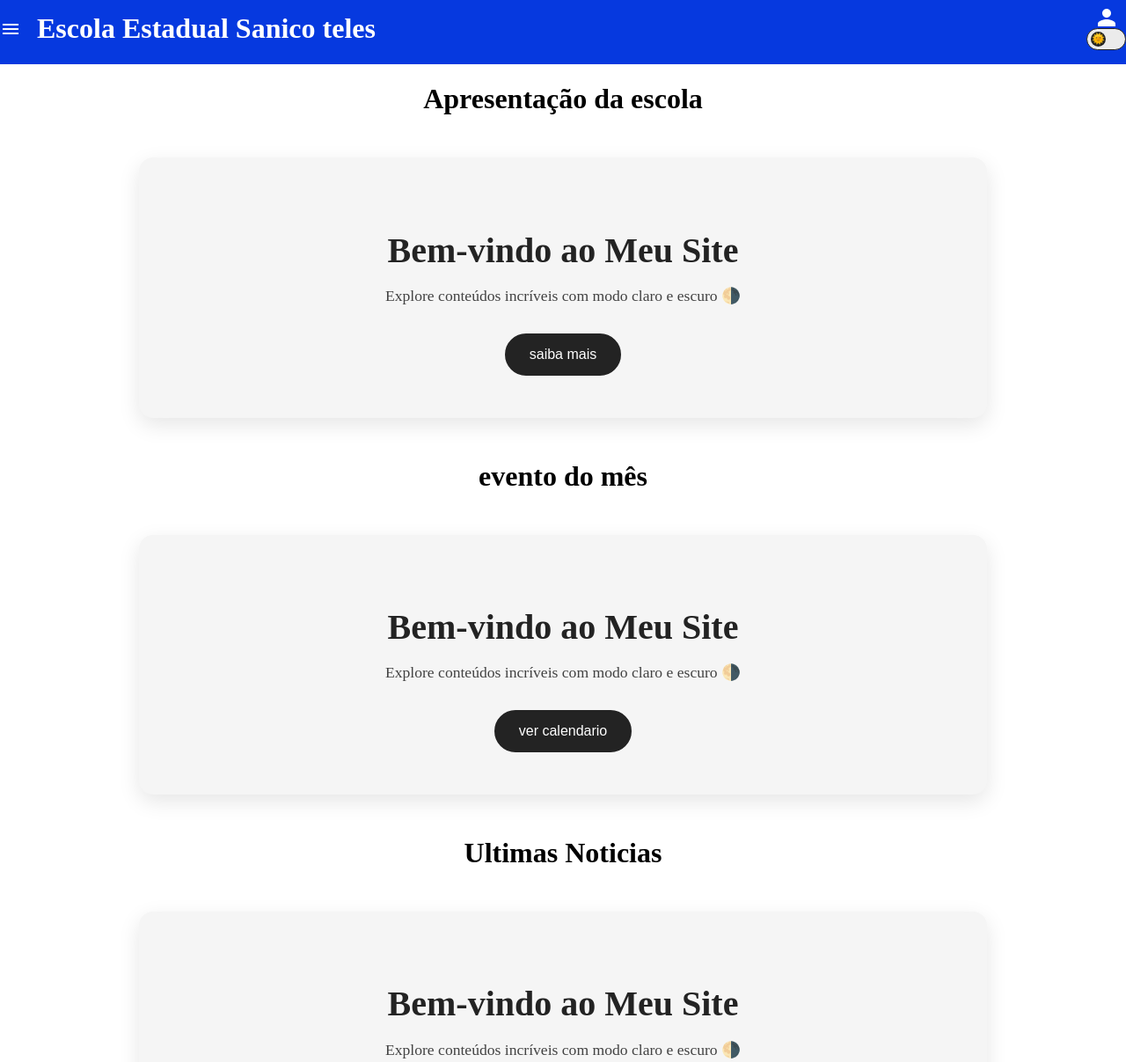
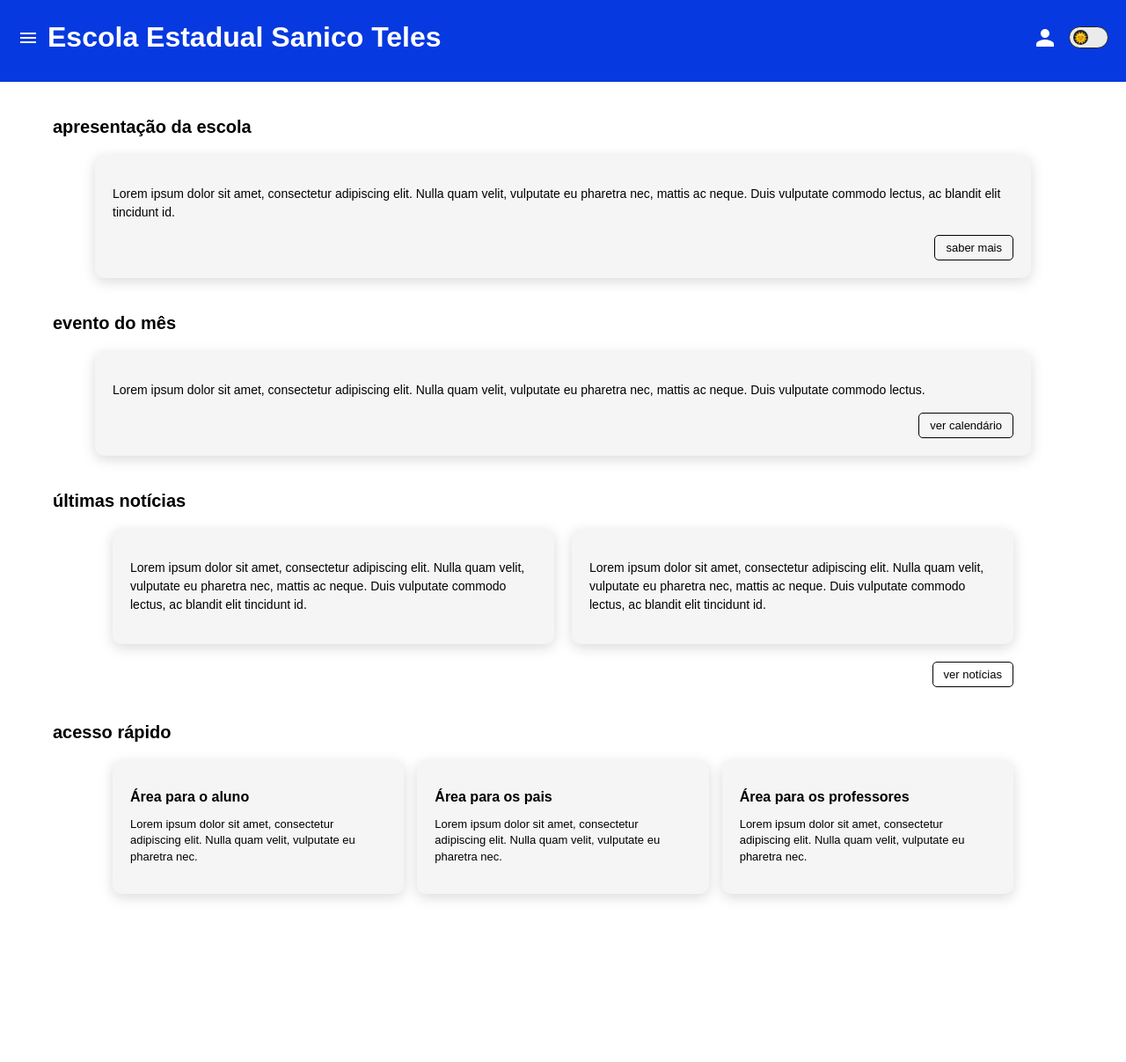
Before and after one commit to macps161009/site-sanico, a plain HTML site: page codigo/index.html in a window 1280 px wide. Shown: the part 7-1214 px from the top of the page at 88% size. After the commit the page ends 1043 px from the top, so only its background shows below. Drawn offline with Linux system fonts and the light colour scheme.

Commit message:
Revamp index.html with dark mode and layout updates
estrutura da pagina inicial praticamente pronta

```diff
--- a/codigo/index.html
+++ b/codigo/index.html
@@ -1,35 +1,45 @@
 <!DOCTYPE html>
-<html lang="en">
+<html lang="pt-br">
 <head>
-    <meta charset="UTF-8">
-    <meta name="viewport" content="width=device-width, initial-scale=1.0">
-    <title>Site escola</title>
+  <meta charset="UTF-8" />
+  <meta name="viewport" content="width=device-width, initial-scale=1.0" />
+  <title>Escola Estadual Sanico Teles</title>
   <style>
+    body {
+      margin: 0;
+      font-family: Arial, Helvetica, sans-serif;
+      background-color: #ffffff;
+      color: #000;
+      transition: background-color 0.3s ease, color 0.3s ease;
+    }
 
-        body{
-            margin: 0px;
+    /* TOPO */
+    .topo {
+      background-color: rgb(6, 57, 223);
+      color: white;
+      display: flex;
+      justify-content: space-between;
+      align-items: center;
+      padding: 10px 20px;
     }
-        .topo{
-            background-color: rgb(6, 57, 223);
-            display: flex;
-            color: white;
-            flex-direction: row;
-            align-items: center;
-            justify-content: space-between;
-        }
-        .menu{
-            flex-direction: row;
+
+    .menu {
       display: flex;
       align-items: center;
-            gap: 9px;
-        }
-        .modo{
-            display: flex;
-            flex-direction: column;
-            align-items: center;
-            padding: auto;
+      gap: 10px;
     }
 
+    .menu svg {
+      cursor: pointer;
+    }
+
+    .modo {
+      display: flex;
+      align-items: center;
+      gap: 15px;
+    }
+
+    /* SWITCH DE MODO ESCURO */
     :root {
       --toggle-bg-light: #ebebeb;
       --toggle-border: #232323;
@@ -45,14 +55,12 @@
       height: 25px;
     }
 
-        /* Esconde o input */
     .theme-switch input {
       opacity: 0;
       width: 0;
       height: 0;
     }
 
-        /* Trilha do botão */
     .slider {
       position: absolute;
       cursor: pointer;
@@ -60,33 +68,30 @@
       background-color: var(--toggle-bg-light);
       border: 1px solid var(--toggle-border);
       border-radius: 25px;
-          transition: background-color 0.3s, border-color 0.3s;
+      transition: 0.3s;
       display: flex;
       align-items: center;
       justify-content: flex-start;
       padding: 0 4px;
     }
 
-        /* Bolinha com emoji */
     .slider .emoji {
-          display: flex;
-          align-items: center;
-          justify-content: center;
       width: 17px;
       height: 17px;
       border-radius: 50%;
       background-color: var(--toggle-thumb);
       color: #fff;
       font-size: 12px;
-          transition: transform 0.3s ease, background-color 0.3s ease, color 0.3s ease;
+      display: flex;
+      align-items: center;
+      justify-content: center;
+      transition: 0.3s;
     }
 
-        /* Quando ativado (modo escuro) */
     input:checked + .slider {
       background-color: var(--toggle-bg-dark);
       border-color: var(--toggle-thumb-dark);
       justify-content: flex-end;
-          padding: 0 4px;
     }
 
     input:checked + .slider .emoji {
@@ -94,172 +99,343 @@
       color: #000;
     }
 
-        /* Modo escuro global */
+    /* MODO ESCURO GLOBAL */
     body.dark-mode {
       background-color: #121212;
       color: #f5f5f5;
     }
-        :root {
-  --bg-color: #ffffff;
-  --text-color: #232323;
-  --accent-color: #232323;
-  --section-bg: #f5f5f5;
+
+    body.dark-mode .hero-section {
+      background-color: #1e1e1e;
+      color: #f5f5f5;
     }
 
-body.dark-mode {
-  --bg-color: #121212;
-  --text-color: #f1f1f1;
-  --accent-color: #ebebeb;
-  --section-bg: #1e1e1e;
+    body.dark-mode .card {
+      background-color: #1e1e1e;
+      color: #f5f5f5;
+    }
+
+    body.dark-mode .cta-button {
+      border-color: #f5f5f5;
+      color: #f5f5f5;
+    }
+
+    body.dark-mode .cta-button:hover {
+      background-color: #f5f5f5;
+      color: #121212;
+    }
+
+    /* TÍTULOS */
+    .tit {
+      text-align: left;
+      margin-left: 60px;
+      margin-top: 40px;
+      font-size: 20px;
+      text-transform: lowercase;
+    }
+
+    /* SEÇÕES */
+    .hero-section {
+      width: 80%;
+      background-color: #f5f5f5;
+      margin: 20px auto;
+      padding: 20px;
+      border-radius: 10px;
+      box-shadow: 0 4px 15px rgba(0, 0, 0, 0.15);
+      transition: background-color 0.3s ease, color 0.3s ease;
+    }
+
+    .hero-content {
+      text-align: left;
+    }
+
+    .hero-content p {
+      line-height: 1.5;
+      font-size: 14px;
+    }
+
+    /* BOTÕES ALINHADOS À DIREITA */
+    .button-container {
+      display: flex;
+      justify-content: flex-end;
+      margin-top: 15px;
+    }
+
+    .cta-button {
+      background-color: transparent;
+      border: 1px solid #000;
+      border-radius: 5px;
+      padding: 6px 12px;
+      cursor: pointer;
+      font-size: 13px;
+      transition: 0.3s;
+    }
+
+    .cta-button:hover {
+      background-color: #000;
+      color: #fff;
+    }
+
+    /* CONTAINER PARA NOTÍCIAS LADO A LADO */
+    .noticias-container {
+      display: flex;
+      gap: 20px;
+      width: 80%;
+      margin: 20px auto;
+      flex-wrap: wrap;
+    }
+
+    .noticia-card {
+      flex: 1;
+      min-width: 300px;
+      background-color: #f5f5f5;
+      border-radius: 10px;
+      padding: 20px;
+      box-shadow: 0 4px 15px rgba(0, 0, 0, 0.15);
+      transition: background-color 0.3s ease, color 0.3s ease;
+    }
+
+    body.dark-mode .noticia-card {
+      background-color: #1e1e1e;
+      color: #f5f5f5;
+    }
+
+    /* ACESSO RÁPIDO */
+    .acesso-rapido {
+      display: flex;
+      justify-content: space-between;
+      flex-wrap: wrap;
+      gap: 15px;
+      width: 80%;
+      margin: 20px auto;
+    }
+
+    .card {
+      flex: 1;
+      min-width: 250px;
+      background-color: #f5f5f5;
+      border-radius: 10px;
+      padding: 20px;
+      box-shadow: 0 4px 15px rgba(0, 0, 0, 0.15);
+      transition: background-color 0.3s ease, color 0.3s ease;
+    }
+
+    .card h2 {
+      font-size: 16px;
+      margin-bottom: 10px;
+    }
+
+    .card p {
+      font-size: 13px;
+      line-height: 1.4;
+    }
+
+    @media (max-width: 768px) {
+      .acesso-rapido {
+        flex-direction: column;
+      }
+
+      .noticias-container {
+        flex-direction: column;
+        width: 90%;
+      }
+
+      .noticia-card {
+        min-width: auto;
+      }
+
+      .tit {
+        margin-left: 20px;
+        font-size: 18px;
       }
 
       .hero-section {
         width: 90%;
-  max-width: 900px;
-  margin: 3rem auto;
-  padding: 3rem 2rem;
-  background-color: var(--section-bg);
-  color: var(--text-color);
-  border-radius: 16px; /* 💡 Bordas suaves */
-  box-shadow: 0 8px 25px rgba(0, 0, 0, 0.1); /* 💡 Sombra suave */
-  transition: background-color 0.4s ease, color 0.4s ease, box-shadow 0.4s ease;
-  text-align: center;
+        margin: 15px auto;
+        padding: 15px;
       }
 
-.hero-content h1 {
-  font-size: 2.5rem;
-  margin-bottom: 1rem;
-  line-height: 1.2;
+      .topo {
+        padding: 10px 15px;
       }
 
-.hero-content p {
-  font-size: 1.1rem;
-  margin-bottom: 2rem;
-  opacity: 0.85;
+      .topo h1 {
+        font-size: 18px;
       }
-
-/* Botão de ação */
-.cta-button {
-  background-color: var(--accent-color);
-  color: var(--bg-color);
-  border: 2px solid var(--accent-color);
-  padding: 0.8rem 1.6rem;
-  border-radius: 25px;
-  font-size: 1rem;
-  cursor: pointer;
-  transition: all 0.3s ease;
-
-}
-
-.cta-button:hover {
-  background-color: transparent;
-  color: var(--accent-color);
-  transform: scale(1.05);
-
-}
-
-
-        .tit{
-            display: flex;
-            justify-content:center;
     }
   </style>
 </head>
 <body>
-    <div class = "topo">
-        <div class = "menu">
+  <div class="topo">
+    <div class="menu">
       <!-- Ícone de menu -->
       <svg xmlns="http://www.w3.org/2000/svg" width="24" height="24" fill="currentColor" viewBox="0 0 24 24">
         <path d="M3 6h18v2H3V6zm0 5h18v2H3v-2zm0 5h18v2H3v-2z"/>
       </svg>
-            <i class="fa-solid fa-bars"></i>
+      <h1>Escola Estadual Sanico Teles</h1>
+    </div>
 
-
-            <h1>Escola Estadual Sanico teles</h1>
-        </div>
-        <div class = "modo">
+    <div class="modo">
       <!-- Ícone de usuário -->
       <svg xmlns="http://www.w3.org/2000/svg" width="24" height="24" fill="currentColor" viewBox="0 0 24 24">
         <path d="M12 12c2.7 0 5-2.3 5-5s-2.3-5-5-5-5 2.3-5 5 2.3 5 5 5zm0 2c-3.3 0-10 1.7-10 5v3h20v-3c0-3.3-6.7-5-10-5z"/>
       </svg>
 
-            <i class="fa-solid fa-user"></i>
-
+      <!-- Switch modo escuro -->
       <label class="theme-switch">
         <input type="checkbox" id="theme-toggle" aria-label="Alternar modo escuro" />
         <span class="slider">
           <span class="emoji">🌞</span>
         </span>
       </label>
-
-
     </div>
   </div>
 
-    <h1 class = "tit">Apresentação da escola</h1>
-
+  <h1 class="tit">Apresentação da escola</h1>
   <section class="hero-section">
     <div class="hero-content">
-        <h1>Bem-vindo ao Meu Site</h1>
-        <p>Explore conteúdos incríveis com modo claro e escuro 🌗</p>
-        <button class="cta-button">saiba mais</button>
+      <p>Lorem ipsum dolor sit amet, consectetur adipiscing elit. Nulla quam velit, vulputate eu pharetra nec, mattis ac neque. Duis vulputate commodo lectus, ac blandit elit tincidunt id.</p>
+      <div class="button-container">
+        <button class="cta-button">saber mais</button>
+      </div>
     </div>
   </section>
 
-    <h1 class = "tit">evento do mês</h1>
-
+  <h1 class="tit">Evento do mês</h1>
   <section class="hero-section">
     <div class="hero-content">
-        <h1>Bem-vindo ao Meu Site</h1>
-        <p>Explore conteúdos incríveis com modo claro e escuro 🌗</p>
-        <button class="cta-button">ver calendario</button>
+      <p>Lorem ipsum dolor sit amet, consectetur adipiscing elit. Nulla quam velit, vulputate eu pharetra nec, mattis ac neque. Duis vulputate commodo lectus.</p>
+      <div class="button-container">
+        <button class="cta-button">ver calendário</button>
+      </div>
     </div>
   </section>
 
+  <h1 class="tit">Últimas notícias</h1>
+  <div class="noticias-container">
+    <div class="noticia-card">
+      <div class="hero-content">
+        <p>Lorem ipsum dolor sit amet, consectetur adipiscing elit. Nulla quam velit, vulputate eu pharetra nec, mattis ac neque. Duis vulputate commodo lectus, ac blandit elit tincidunt id.</p>
+      </div>
+    </div>
+    <div class="noticia-card">
+      <div class="hero-content">
+        <p>Lorem ipsum dolor sit amet, consectetur adipiscing elit. Nulla quam velit, vulputate eu pharetra nec, mattis ac neque. Duis vulputate commodo lectus, ac blandit elit tincidunt id.</p>
+      </div>
+    </div>
+  </div>
 
-    <h1 class = "tit">Ultimas Noticias</h1>
+  <!-- Botão "ver notícias" separado -->
+  <div style="width: 80%; margin: 0 auto;">
+    <div class="button-container">
+      <button class="cta-button">ver notícias</button>
+    </div>
+  </div>
 
-    <section class="hero-section">
-      <div class="hero-content">
-        <h1>Bem-vindo ao Meu Site</h1>
-        <p>Explore conteúdos incríveis com modo claro e escuro 🌗</p>
-        <button class="cta-button">ver Noticias</button>
+  <h1 class="tit">Acesso rápido</h1>
+  <div class="acesso-rapido">
+    <div class="card">
+      <h2>Área para o aluno</h2>
+      <p>Lorem ipsum dolor sit amet, consectetur adipiscing elit. Nulla quam velit, vulputate eu pharetra nec.</p>
     </div>
-    </section>
-
-
-    <h1 class = "tit">Acesso Rápido</h1>
-
-    <section class="hero-section">
-      <div class="hero-content">
-        <h1>Bem-vindo ao Meu Site</h1>
-        <p>Explore conteúdos incríveis com modo claro e escuro 🌗</p>
-
+    <div class="card">
+      <h2>Área para os pais</h2>
+      <p>Lorem ipsum dolor sit amet, consectetur adipiscing elit. Nulla quam velit, vulputate eu pharetra nec.</p>
     </div>
-    </section>
-
-
-
+    <div class="card">
+      <h2>Área para os professores</h2>
+      <p>Lorem ipsum dolor sit amet, consectetur adipiscing elit. Nulla quam velit, vulputate eu pharetra nec.</p>
+    </div>
+  </div>
 
   <script>
+    // Aguarda o carregamento completo do DOM
+    document.addEventListener('DOMContentLoaded', function() {
+      // Elementos do DOM
       const toggle = document.getElementById('theme-toggle');
       const body = document.body;
       const emoji = document.querySelector('.emoji');
 
-  // Verifica tema salvo
-  if (localStorage.getItem('theme') === 'dark') {
+      // Verifica se os elementos existem antes de usar
+      if (!toggle || !body || !emoji) {
+        console.error('Elementos necessários não foram encontrados no DOM');
+        return;
+      }
+
+      // Função para aplicar o tema
+      function applyTheme(isDark) {
+        if (isDark) {
           body.classList.add('dark-mode');
           toggle.checked = true;
           emoji.textContent = '🌙';
+        } else {
+          body.classList.remove('dark-mode');
+          toggle.checked = false;
+          emoji.textContent = '🌞';
+        }
       }
 
-  toggle.addEventListener('change', () => {
-    const isDark = toggle.checked;
-    body.classList.toggle('dark-mode', isDark);
-    emoji.textContent = isDark ? '🌙' : '🌞';
+      // Verifica o tema salvo no localStorage
+      const savedTheme = localStorage.getItem('theme');
+      if (savedTheme) {
+        applyTheme(savedTheme === 'dark');
+      } else {
+        // Se não há tema salvo, verifica a preferência do sistema
+        const prefersDark = window.matchMedia && window.matchMedia('(prefers-color-scheme: dark)').matches;
+        applyTheme(prefersDark);
+      }
+
+      // Event listener para mudança do toggle
+      toggle.addEventListener('change', function() {
+        const isDark = this.checked;
+        applyTheme(isDark);
+
+        // Salva a preferência no localStorage
+        try {
           localStorage.setItem('theme', isDark ? 'dark' : 'light');
+        } catch (error) {
+          console.warn('Não foi possível salvar a preferência de tema:', error);
+        }
+      });
+
+      // Listener para mudanças na preferência do sistema
+      if (window.matchMedia) {
+        const mediaQuery = window.matchMedia('(prefers-color-scheme: dark)');
+        mediaQuery.addEventListener('change', function(e) {
+          // Só aplica a preferência do sistema se não há preferência salva
+          if (!localStorage.getItem('theme')) {
+            applyTheme(e.matches);
+          }
+        });
+      }
+
+      // Adiciona funcionalidade aos botões (opcional)
+      const buttons = document.querySelectorAll('.cta-button');
+      buttons.forEach(button => {
+        button.addEventListener('click', function() {
+          const buttonText = this.textContent.trim();
+          console.log(`Botão clicado: ${buttonText}`);
+
+          // Aqui você pode adicionar a lógica específica para cada botão
+          switch(buttonText) {
+            case 'saber mais':
+              // Lógica para "saber mais"
+              alert('Redirecionando para mais informações sobre a escola...');
+              break;
+            case 'ver calendário':
+              // Lógica para "ver calendário"
+              alert('Abrindo calendário de eventos...');
+              break;
+            case 'ver notícias':
+              // Lógica para "ver notícias"
+              alert('Carregando últimas notícias...');
+              break;
+            default:
+              alert(`Funcionalidade "${buttonText}" em desenvolvimento.`);
+          }
+        });
+      });
     });
   </script>
-
 </body>
 </html>
```
Lines whose indentation alone changed are shown as unchanged.
